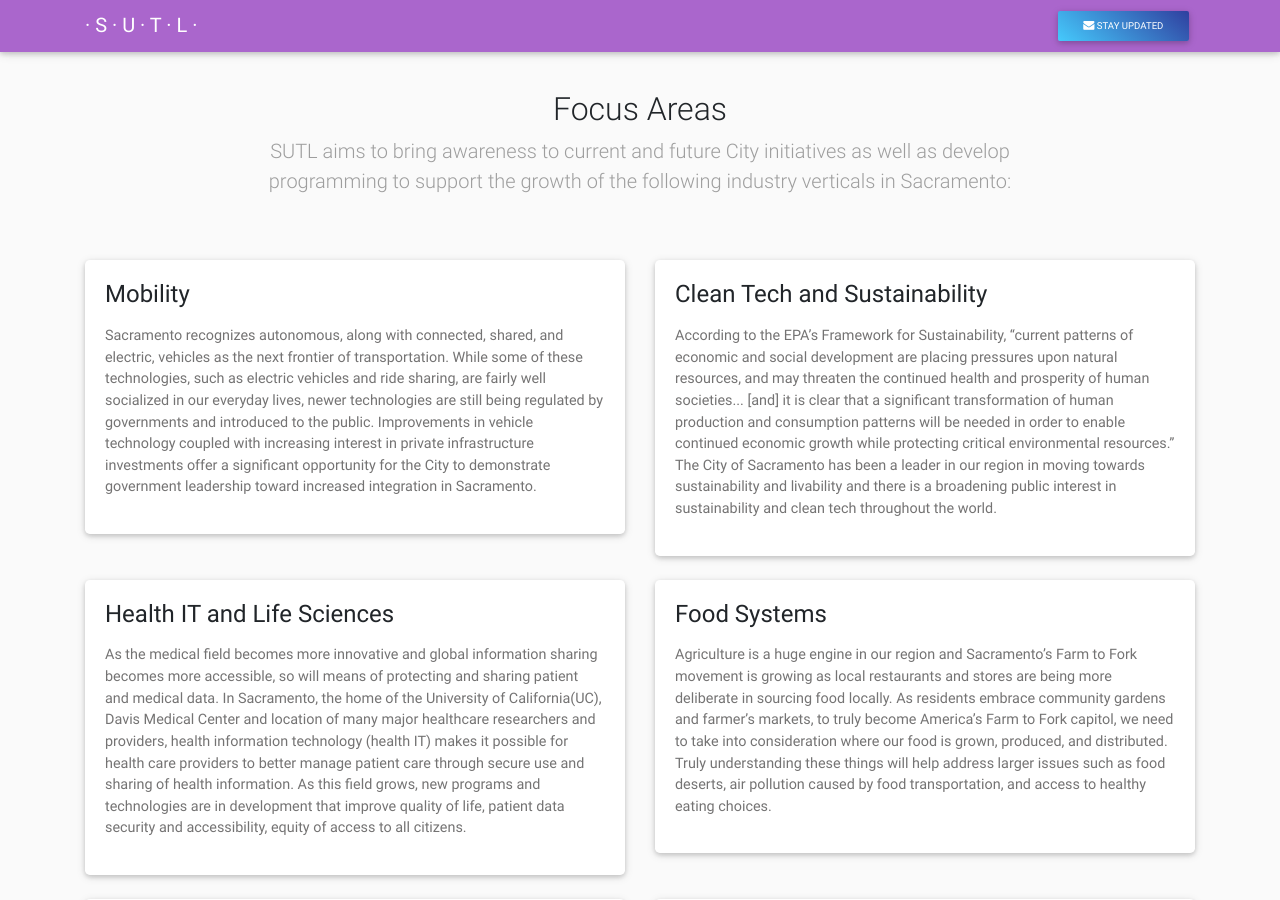
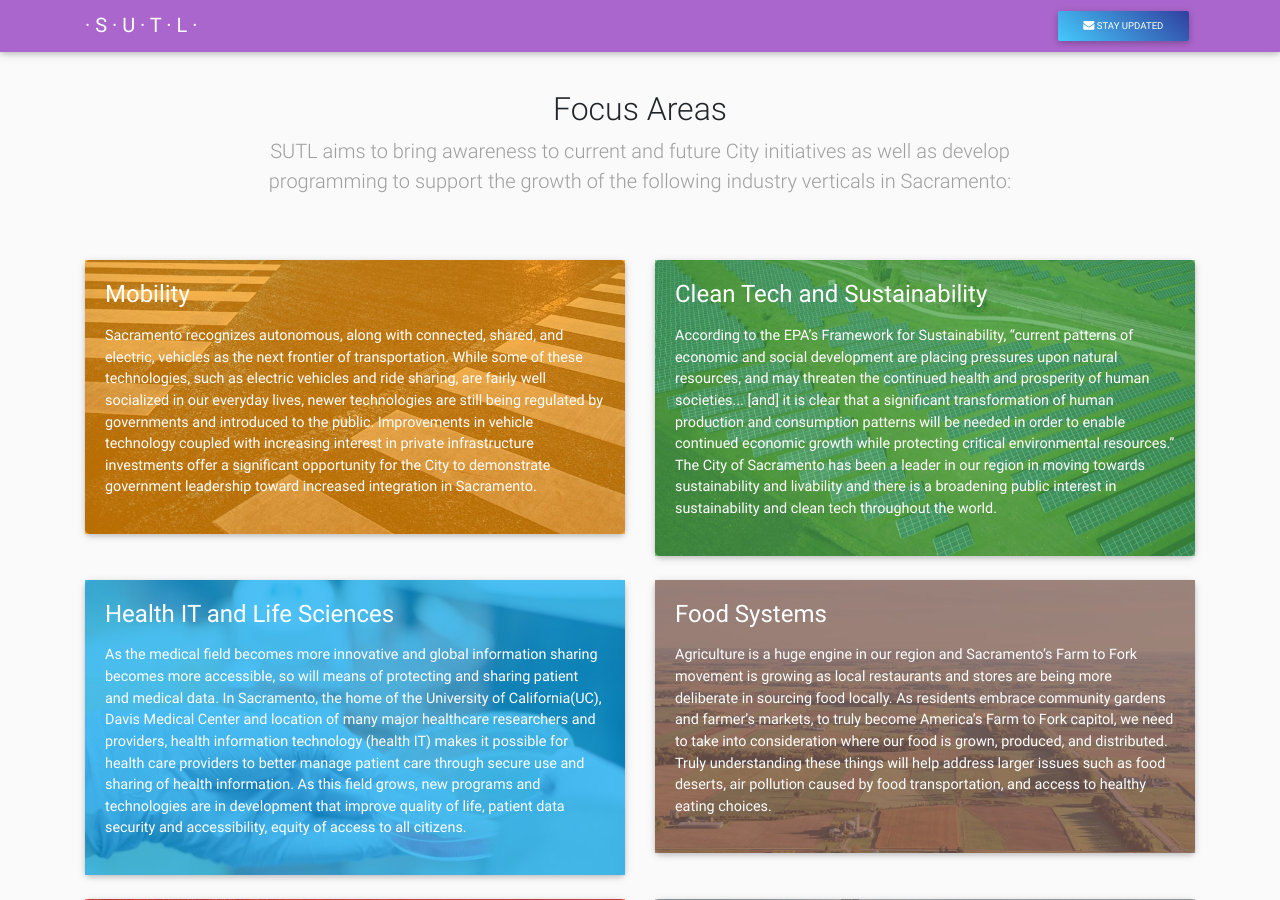
Before and after one commit to innovatesac/innovatesac.org, a Jekyll site: the page built from index.md, in a window 1280 px wide and 900 px high, scrolled down 1594 px. Built offline with Jekyll 4.4.1, drawn with Linux system fonts in a browser that asks for light colours.

Commit message:
Add images to cards

```diff
--- a/_includes/home/focus-areas.html
+++ b/_includes/home/focus-areas.html
@@ -9,10 +9,10 @@
   <div class="row">
     <div class="col-sm">
     <!--Card-->
-      <div class="card mb-4">
+      <div class="card card-image mb-4" style="background-image: url(/img/focus-areas/mobility.jpg);">
 
           <!--Card content-->
-          <div class="card-body">
+          <div class="card-body text-white rgba-orange-strong">
               <!--Title-->
               <h4 class="card-title">Mobility</h4>
               <!--Text-->
@@ -23,10 +23,10 @@
     </div>
     <!--/.Card-->
     <div class="col-sm">
-      <div class="card mb-4">
+      <div class="card card-image mb-4" style="background-image: url(/img/focus-areas/clean-tech.jpg);">
 
           <!--Card content-->
-          <div class="card-body">
+          <div class="card-body text-white rgba-green-strong">
               <!--Title-->
               <h4 class="card-title">Clean Tech and Sustainability</h4>
               <!--Text-->
@@ -42,10 +42,10 @@
   <div class="row">
     <div class="col-sm">
     <!--Card-->
-      <div class="card mb-4">
+      <div class="card card-image mb-4" style="background-image: url(/img/focus-areas/health.jpg);">
 
           <!--Card content-->
-          <div class="card-body">
+          <div class="card-body text-white rgba-blue-strong">
               <!--Title-->
               <h4 class="card-title">Health IT and Life Sciences</h4>
               <!--Text-->
@@ -56,10 +56,10 @@
     </div>
     <!--/.Card-->
     <div class="col-sm">
-      <div class="card mb-4">
+      <div class="card card-image mb-4" style="background-image: url(/img/focus-areas/food.jpg);">
 
           <!--Card content-->
-          <div class="card-body">
+          <div class="card-body text-white rgba-brown-strong">
               <!--Title-->
               <h4 class="card-title">Food Systems</h4>
               <!--Text-->
@@ -75,10 +75,10 @@
   <div class="row">
     <div class="col-sm">
     <!--Card-->
-      <div class="card mb-4">
+      <div class="card card-image mb-4" style="background-image: url(/img/focus-areas/iot-cyber.jpg);">
 
           <!--Card content-->
-          <div class="card-body">
+          <div class="card-body text-white rgba-red-strong">
               <!--Title-->
               <h4 class="card-title">Internet of Things (IoT) and Cybersecurity</h4>
               <!--Text-->
@@ -89,10 +89,10 @@
     </div>
     <!--/.Card-->
     <div class="col-sm">
-      <div class="card mb-4">
+      <div class="card card-image mb-4" style="background-image: url(/img/focus-areas/gov-tech.jpg);">
 
           <!--Card content-->
-          <div class="card-body">
+          <div class="card-body text-white rgba-grey-strong">
               <!--Title-->
               <h4 class="card-title">Gov Tech and Civic Tech</h4>
               <!--Text-->
@@ -108,10 +108,10 @@
   <div class="row">
     <div class="col-sm">
     <!--Card-->
-      <div class="card mb-4">
+      <div class="card card-image mb-4" style="background-image: url(/img/focus-areas/workforce.jpg);">
 
           <!--Card content-->
-          <div class="card-body">
+          <div class="card-body text-white rgba-indigo-strong">
               <!--Title-->
               <h4 class="card-title">Workforce Development</h4>
               <!--Text-->
--- a/css/style.css
+++ b/css/style.css
@@ -30,3 +30,6 @@ h5 {
         height: 700px;
     }
 }
+.card .card-text {
+  color: #fff;
+}
```
Also changed, not shown: img/focus-areas/clean-tech.jpg (added), img/focus-areas/food.jpg (added), img/focus-areas/gov-tech.jpg (added), img/focus-areas/health.jpg (added), img/focus-areas/iot-cyber.jpg (added), img/focus-areas/mobility.jpg (added), img/focus-areas/workforce.jpg (added).
